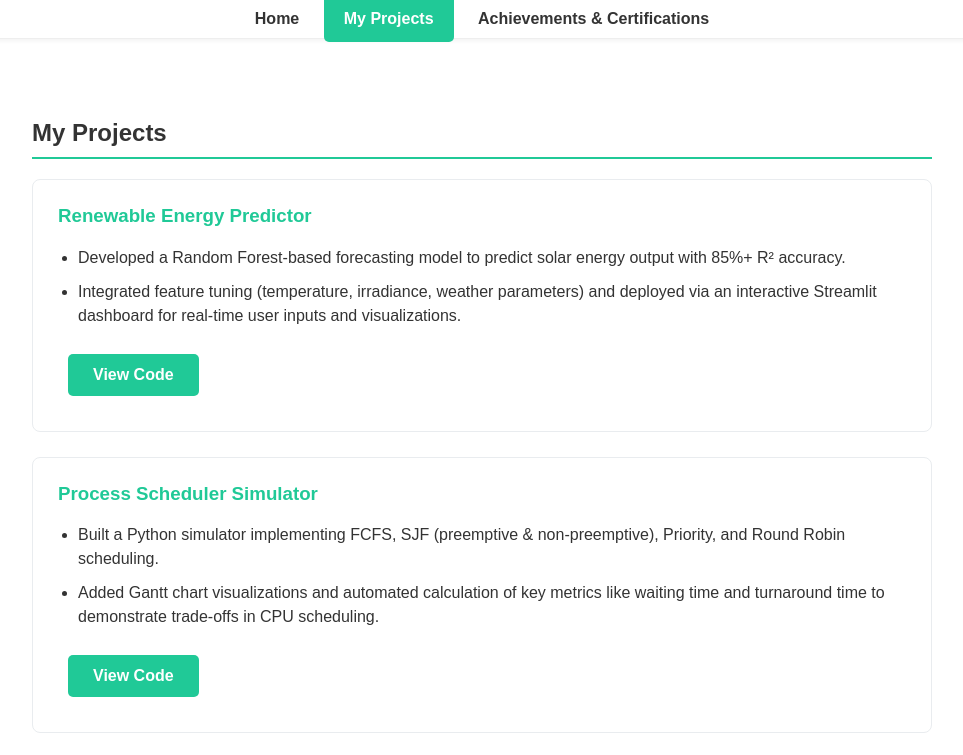
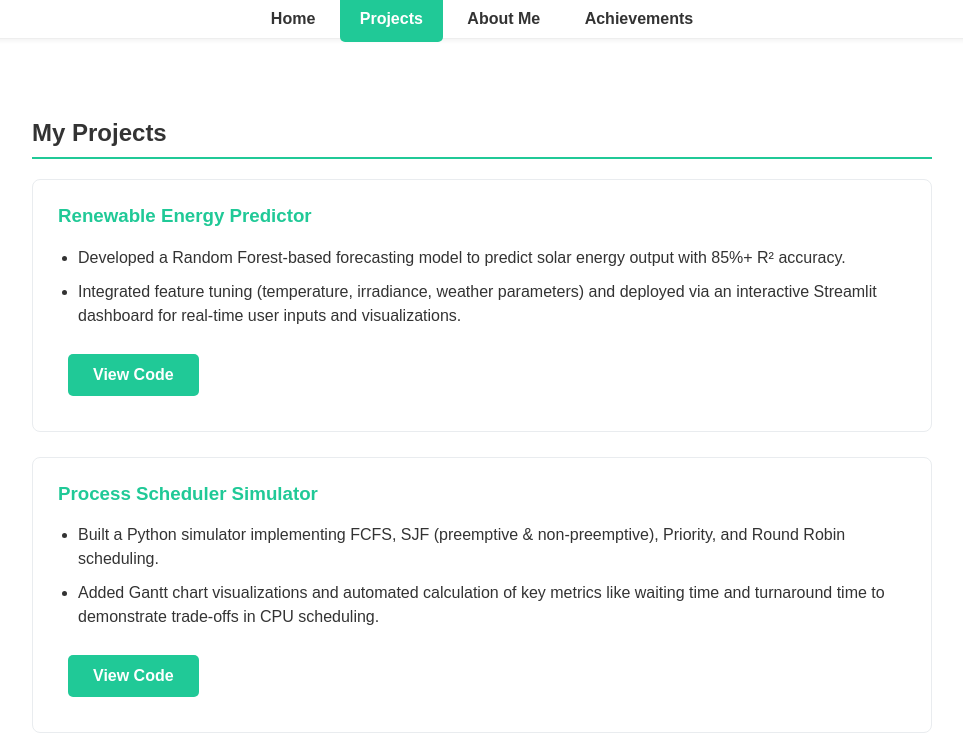
Before and after one commit to anubhav0704/anubhav0704.github.io, a plain HTML site: page projects.html in a window 1280 px wide. Shown: the top 755 px of the page, without its empty margins (158-1121 px from the left). Drawn offline with Linux system fonts and the light colour scheme.

Commit message:
Update projects.html

```diff
--- a/projects.html
+++ b/projects.html
@@ -11,8 +11,9 @@
     <nav>
         <ul>
             <li><a href="index.html">Home</a></li>
-            <li><a href="projects.html" class="active">My Projects</a></li>
-            <li><a href="achievements.html">Achievements & Certifications</a></li>
+            <li><a href="projects.html" class="active">Projects</a></li>
+            <li><a href="about.html">About Me</a></li>
+            <li><a href="achievements.html">Achievements</a></li>
         </ul>
     </nav>
 
```
